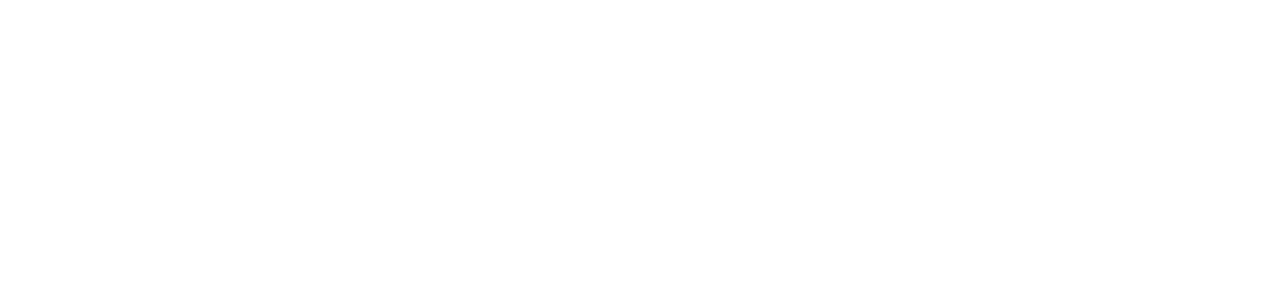
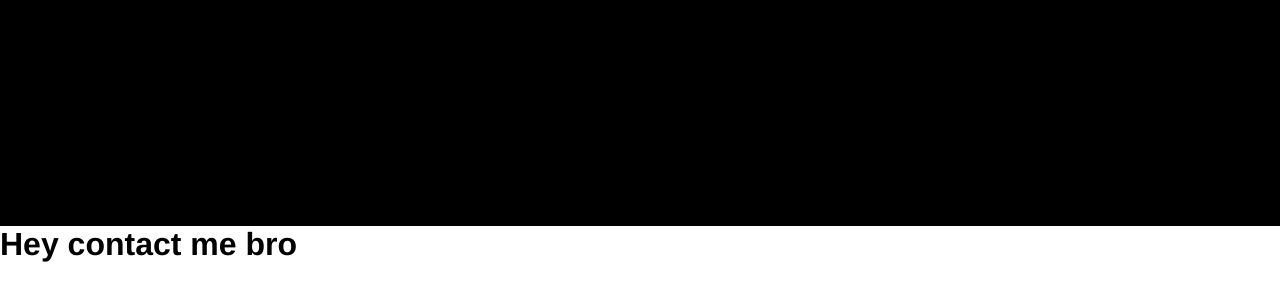
Before and after one commit to axelOngaro/portfolio-vue, a Vue app: page / in a window 1280 px wide. Shown: the part 2974-3274 px from the top of the page. Before the commit the page ends 2400 px from the top, so only its background shows below. Built offline with nearby package versions, Linux system fonts and the light colour scheme.

Commit message:
Added MyWork and ContactMe sections

```diff
--- a/src/Pages/Home.vue
+++ b/src/Pages/Home.vue
@@ -3,18 +3,24 @@
     <Header />
     <Presentation />
     <Technologies />
+    <MyWork />
+    <ContactMe />
   </div>
 </template>
 <script>
 import Header from '../components/Header';
+import MyWork from '../components/MyWork.vue';
 import Presentation from '../components/Presentation';
 import Technologies from '../components/Technologies.vue';
+import ContactMe from '../components/ContactMe';
 export default {
   name: 'Home',
   components: {
     Header,
     Presentation,
     Technologies,
+    MyWork,
+    ContactMe,
   },
 };
 </script>
--- /dev/null
+++ b/src/components/ContactMe.vue
@@ -0,0 +1,17 @@
+<template>
+  <div class="contactMe">
+    <h1>Hey contact me bro</h1>
+  </div>
+</template>
+
+<script>
+export default {
+  name: 'ContactMe',
+};
+</script>
+
+<style scoped>
+.contactMe {
+  height: 100vh;
+}
+</style>
--- /dev/null
+++ b/src/components/MyWork.vue
@@ -0,0 +1,18 @@
+<template>
+  <div class="mywork">
+    <h1>Here's my work</h1>
+  </div>
+</template>
+
+<script>
+export default {
+  name: 'MyWork',
+};
+</script>
+<style scoped>
+.mywork {
+  background-color: black;
+  color: white;
+  height: 100vh;
+}
+</style>
```
